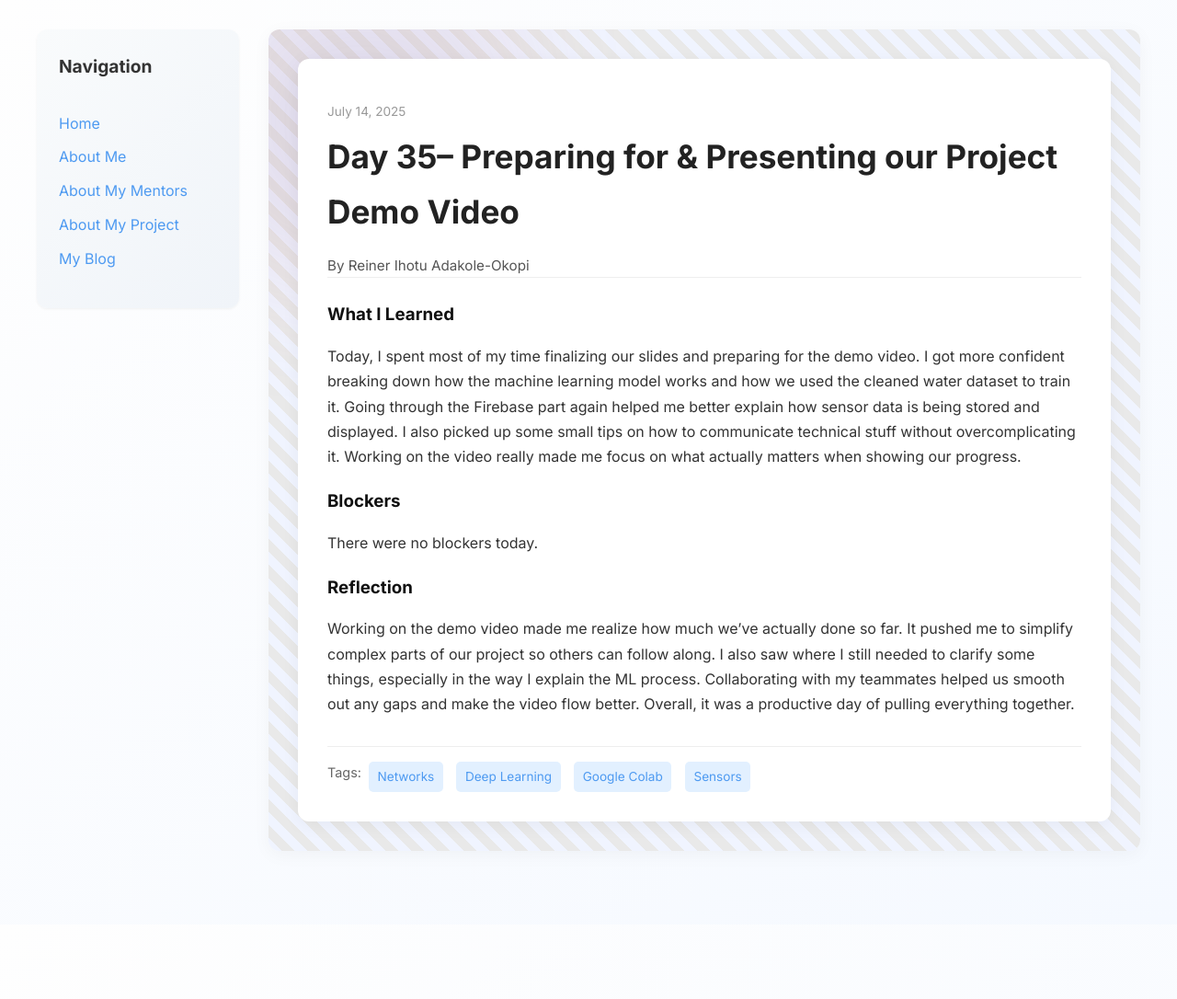
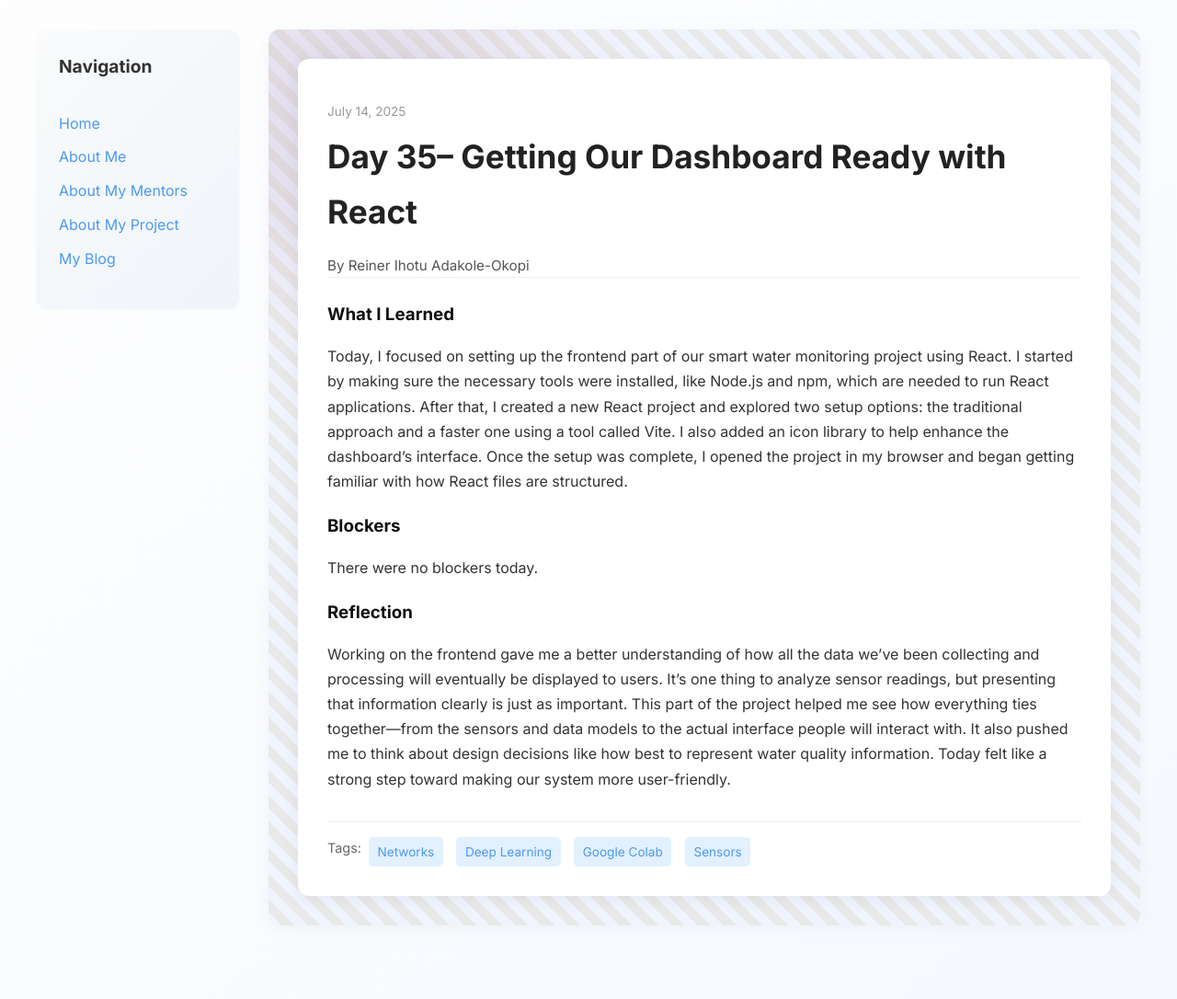
Before and after one commit to Reiner343/Reiner343.github.io, a Jekyll site: the page built from _posts/2025-07-14-day-35.md, in a window 1280 px wide. Shown: the whole page at 92% size. Built offline with Jekyll 4.4.1, drawn with Linux system fonts in a browser that asks for light colours; before the commit the page ends 1005 px from its top, so only the background shows below that.

Commit message:
Update 2025-07-14-day-35.md

```diff
--- a/_posts/2025-07-14-day-35.md
+++ b/_posts/2025-07-14-day-35.md
@@ -1,17 +1,17 @@
 ---
 layout: post
-title: "Day 35– Preparing for & Presenting our Project Demo Video"
+title: "Day 35– Getting Our Dashboard Ready with React"
 date: 2025-07-14
 author: Reiner Ihotu Adakole-Okopi
 permalink: /day35.html
 tags: ["Networks", "Deep Learning", "Google Colab", "Sensors"]
 
 what_i_learned: |
-  Today, I spent most of my time finalizing our slides and preparing for the demo video. I got more confident breaking down how the machine learning model works and how we used the cleaned water dataset to train it. Going through the Firebase part again helped me better explain how sensor data is being stored and displayed. I also picked up some small tips on how to communicate technical stuff without overcomplicating it. Working on the video really made me focus on what actually matters when showing our progress.
+  Today, I focused on setting up the frontend part of our smart water monitoring project using React. I started by making sure the necessary tools were installed, like Node.js and npm, which are needed to run React applications. After that, I created a new React project and explored two setup options: the traditional approach and a faster one using a tool called Vite. I also added an icon library to help enhance the dashboard's interface. Once the setup was complete, I opened the project in my browser and began getting familiar with how React files are structured.
 
 blockers: |
   There were no blockers today.
 
 reflection: |
-  Working on the demo video made me realize how much we’ve actually done so far. It pushed me to simplify complex parts of our project so others can follow along. I also saw where I still needed to clarify some things, especially in the way I explain the ML process. Collaborating with my teammates helped us smooth out any gaps and make the video flow better. Overall, it was a productive day of pulling everything together.
+  Working on the frontend gave me a better understanding of how all the data we’ve been collecting and processing will eventually be displayed to users. It’s one thing to analyze sensor readings, but presenting that information clearly is just as important. This part of the project helped me see how everything ties together—from the sensors and data models to the actual interface people will interact with. It also pushed me to think about design decisions like how best to represent water quality information. Today felt like a strong step toward making our system more user-friendly.
 ---
```
